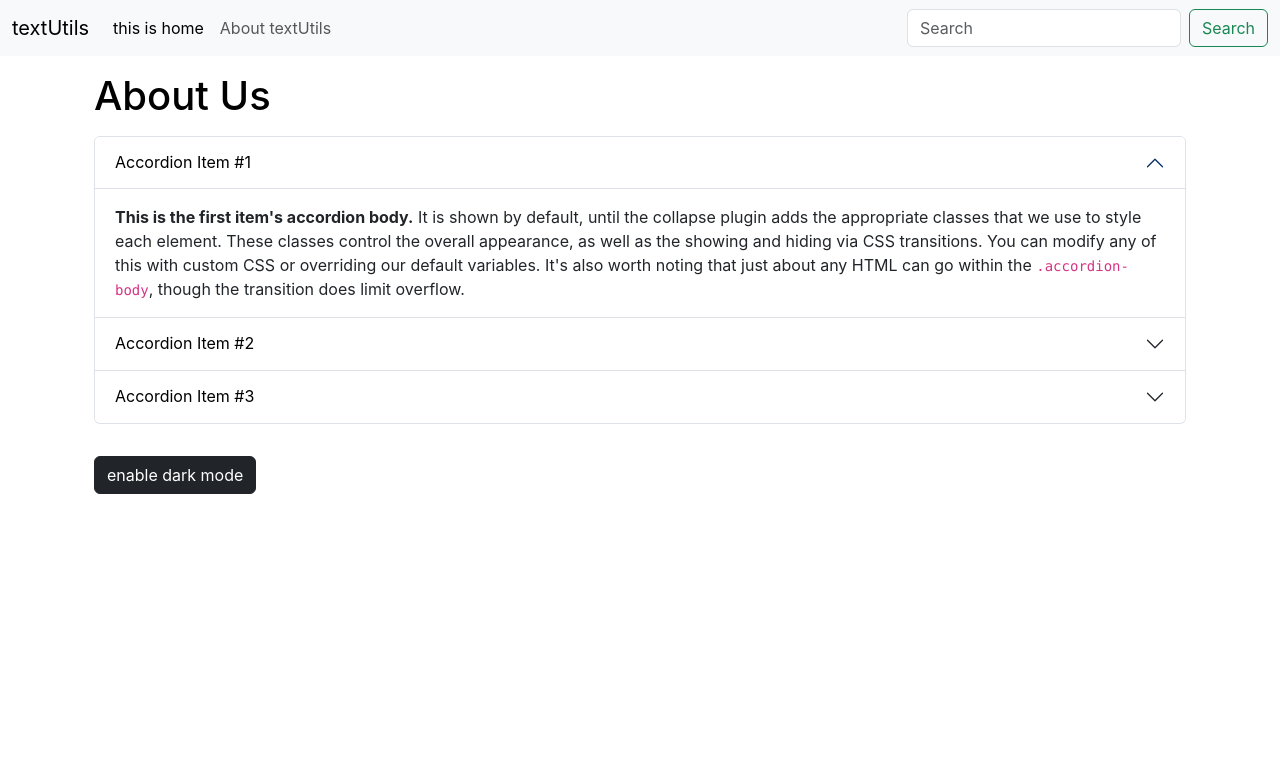
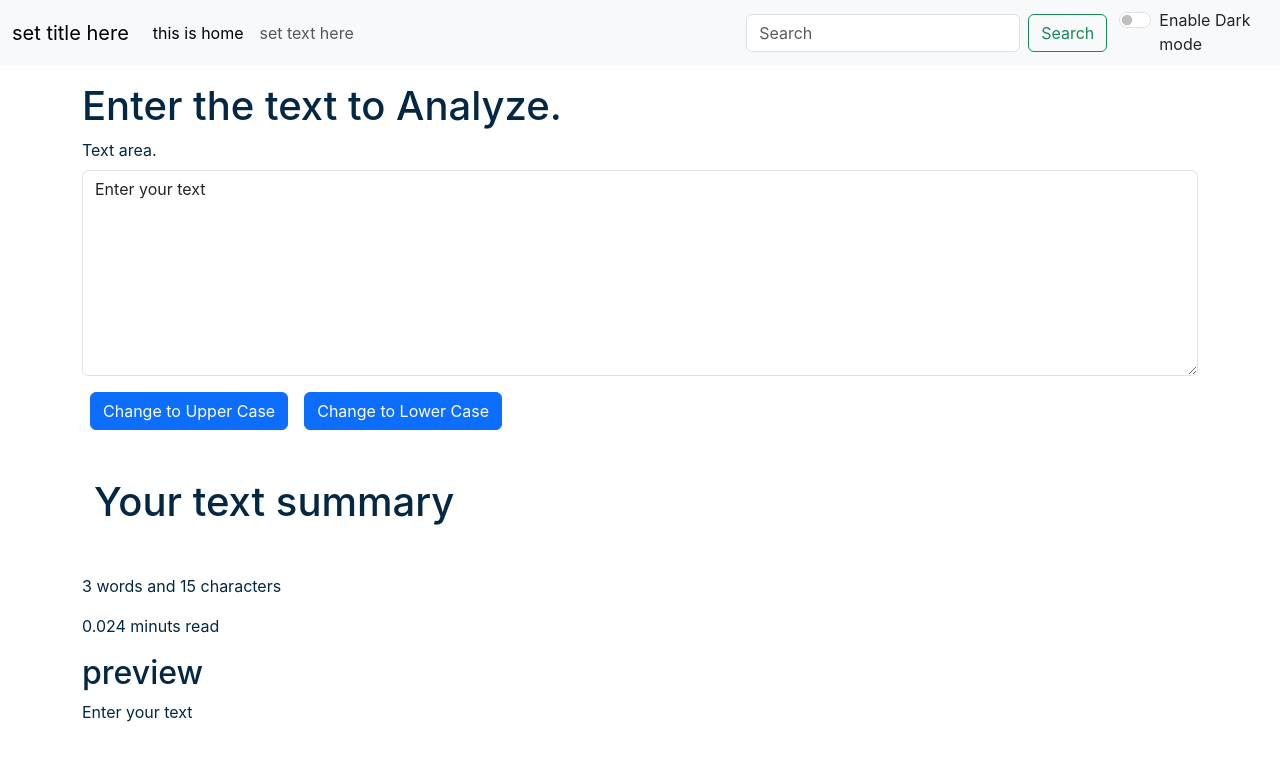
Before and after one commit to TheMikeKaisen/text-utils, a React (Create React App) app: page / in a window 1280 px wide. Shown: the top 760 px of the page. Built offline with nearby package versions, Linux system fonts and the light colour scheme.

Commit message:
dark mode added

```diff
--- a/src/App.js
+++ b/src/App.js
@@ -1,21 +1,33 @@
 //import logo from './logo.svg';
 import './App.css';
-import About from './components/About';
+// import About from './components/About';
 import Navbar from './components/Navbar';
-//import TextForm from './components/TextForm';
+import TextForm from './components/TextForm';
+import React, { useState } from 'react'
 
-import React from 'react';
 
 function App() {
+
+  const [mode, setMode] = useState("light");
+  const toggleMode=()=>{
+    if(mode === "light"){
+      setMode("dark");
+      document.body.style.backgroundColor ="#042743"
+
+    }
+    else{
+      setMode("light")
+      document.body.style.backgroundColor ="white"
+
+    }
+  }
   return (
    <>
-   <Navbar title="textUtils" aboutText = "About textUtils"/>
 
-   {/* if no props are passed to the Navbar, then default values set would be displayed */}
-   {/* <Navbar/> */}
+   <Navbar mode={mode} toggleMode={toggleMode}/>
     <div className = "container my-3">
-    {/* <TextForm heading="Enter the text to Analyze."/> */}
-    <About/>
+    <TextForm heading="Enter the text to Analyze." mode={mode}/>
+    {/* <About/> */}
    </div>
    </>
   );
--- a/src/components/Navbar.js
+++ b/src/components/Navbar.js
@@ -5,7 +5,7 @@
 export default function Navbar(props) {
   return (
 
-       <nav className="navbar navbar-expand-lg bg-body-tertiary">
+    <nav className={`navbar navbar-expand-lg navbar-${props.mode} bg-${props.mode}`}>
       <div className="container-fluid">
         <a className="navbar-brand" href="/">{props.title}</a>
         <button className="navbar-toggler" type="button" data-bs-toggle="collapse" data-bs-target="#navbarSupportedContent" aria-controls="navbarSupportedContent" aria-expanded="false" aria-label="Toggle navigation">
@@ -22,10 +22,14 @@
 
           </ul>
           <form className="d-flex" role="search">
-            <input className="form-control me-2" type="search" placeholder="Search" aria-label="Search"/>
+            <input className="form-control me-2" type="search" placeholder="Search" aria-label="Search" />
             <button className="btn btn-outline-success" type="submit">Search</button>
           </form>
         </div>
+      </div>
+      <div className={`form-check form-switch text-${props.mode==="light"?"dark":"light"}`} >
+        <input className="form-check-input" onClick={props.toggleMode} type="checkbox" role="switch" id="flexSwitchCheckDefault" />
+        <label className="form-check-label" htmlFor="flexSwitchCheckDefault">Enable Dark mode</label>
       </div>
     </nav>
 
@@ -33,13 +37,15 @@
 }
 
 // proptypes ensure that the value that are send as props sticks to the data types as you mention otherwise, if some error happens, it would be difficult to identify the error.
-Navbar.propTypes = {title: PropTypes.string,
-                    home: PropTypes.string.isRequired, // if no value is set to home props, then it will lead to an error.
-                    aboutText: PropTypes.string}
+Navbar.propTypes = {
+  title: PropTypes.string,
+  home: PropTypes.string.isRequired, // if no value is set to home props, then it will lead to an error.
+  aboutText: PropTypes.string
+}
 
 // if no props are passed to the elements, "defaultProps" will set it automatically
 Navbar.defaultProps = {
-    title: "set title here",
-    home: "this is home",
-    aboutText: "set text here"
+  title: "set title here",
+  home: "this is home",
+  aboutText: "set text here"
 }
--- a/src/components/TextForm.js
+++ b/src/components/TextForm.js
@@ -26,23 +26,23 @@
     //setText("new text"); // this is the right way to update the changes.
   return (
     <>
-    <div>
+    <div style={{color: props.mode === 'dark'?'white':'#042743'}}>
         <h1>{props.heading}</h1>
         <div className="mb-3">
         <label htmlFor="exampleFormControlTextarea1" className="form-label">Text area.</label>
-        <textarea className="form-control" id="exampleFormControlTextarea1" rows="8" value={text} onChange={handleOnChange}></textarea>
+        <textarea className="form-control" id="exampleFormControlTextarea1" rows="8" value={text} onChange={handleOnChange} style={{backgroundColor: props.mode === 'dark'?'grey':'white'}}></textarea>
         </div>
         <button className="btn btn-primary mx-2" onClick={handleUpClick}>Change to Upper Case</button>
         <button className="btn btn-primary mx-2" onClick={handleLoClick}>Change to Lower Case</button>
 
     </div>
-
+    <div style={{color: props.mode === 'dark'?'white':'#042743'}}>
         <h1 className="container my-5">Your text summary</h1>
         <p>{text.split(" ").length} words and {text.length} characters </p>
         <p>{0.008 * text.split(" ").length} minuts read</p>
         <h2>preview</h2>
         <p>{text}</p>
+    </div>
 </>
-
   )
 }
```
Also changed, not shown: src/components/Alert.js (added, +16 -0 lines). Lines whose indentation alone changed are shown as unchanged.
